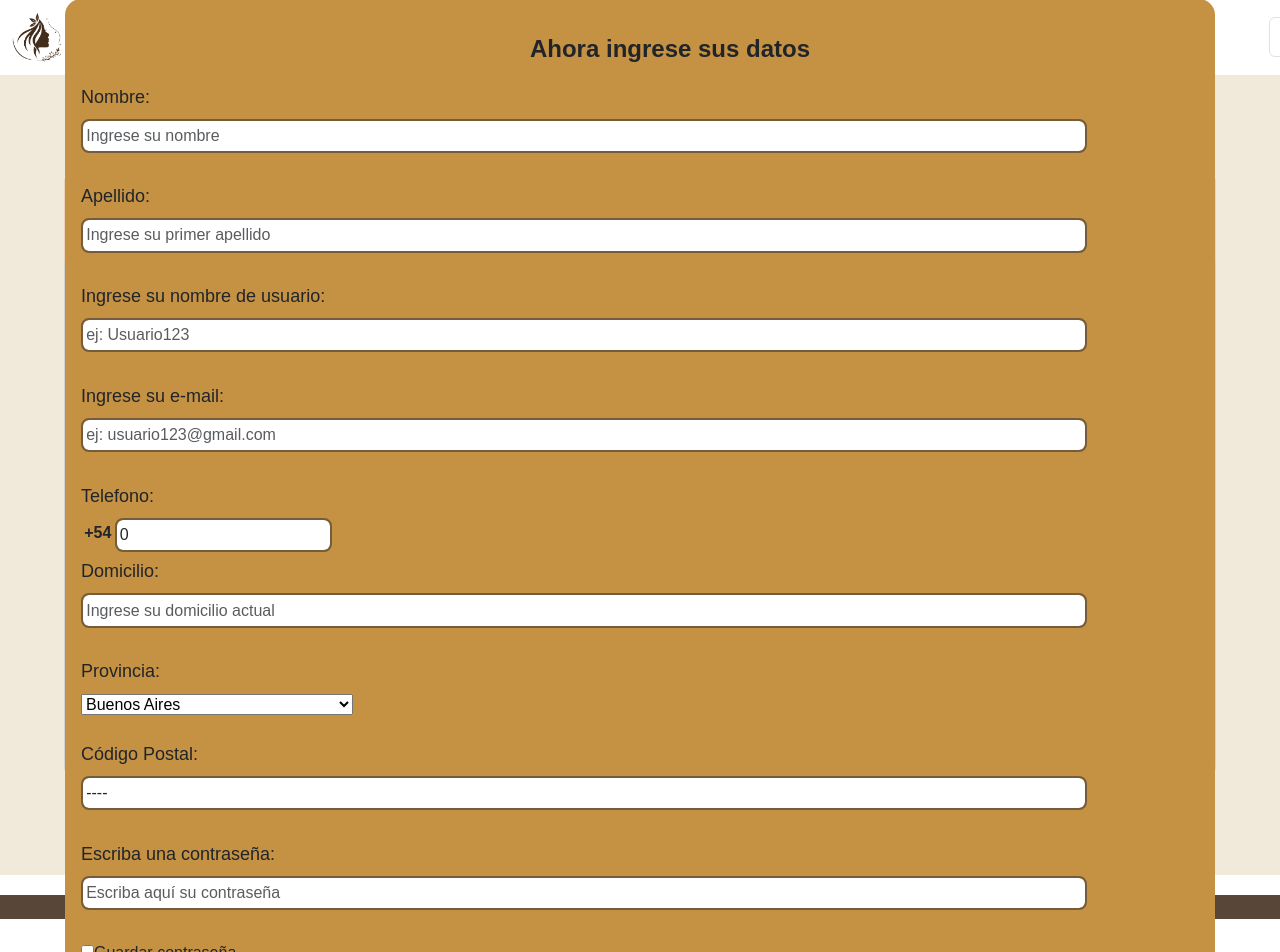
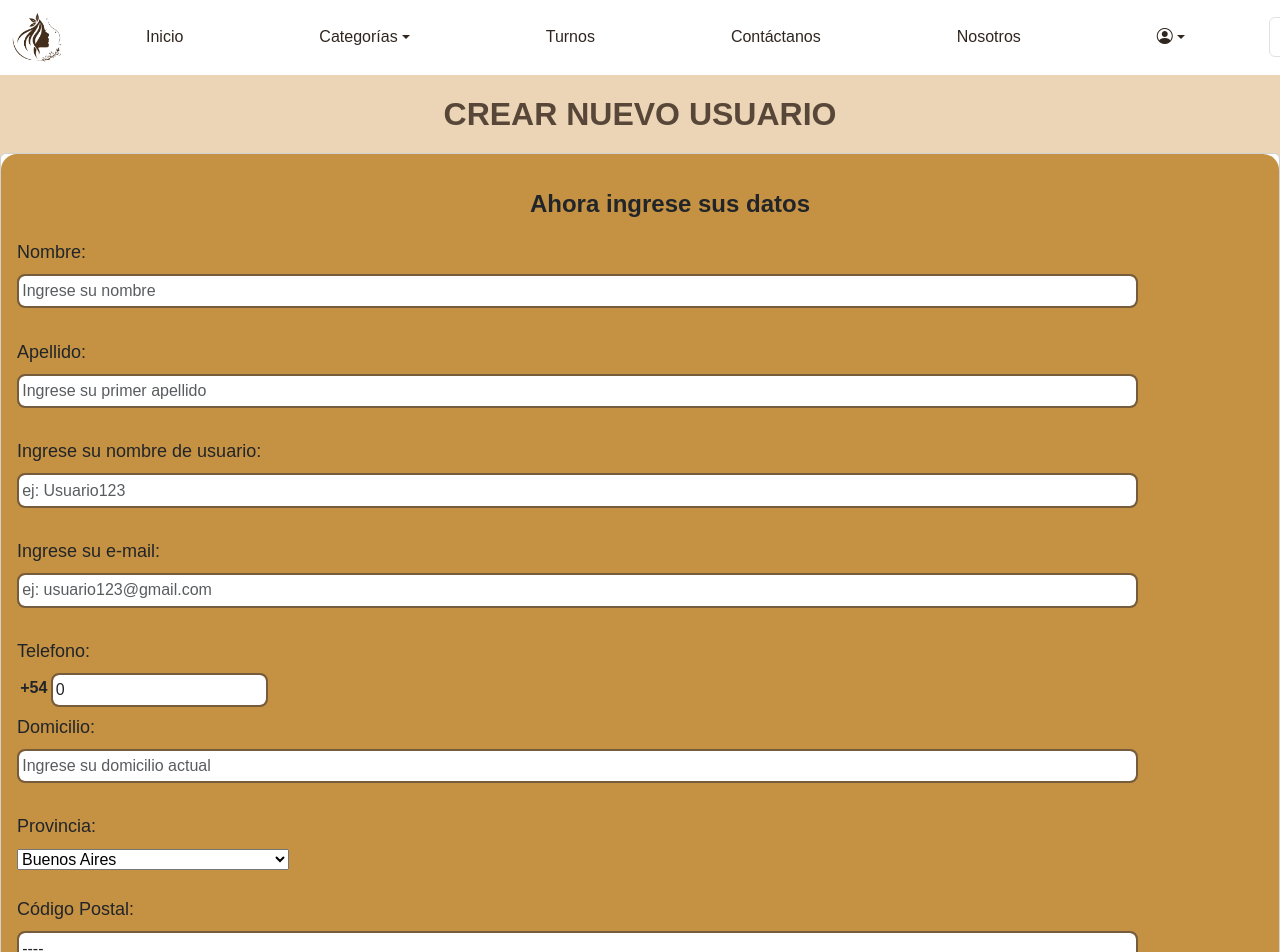
Before and after one commit to SantyMolina98/Spa-Nirvana-React-, a React (Vite) app: page /login/registro in a window 1280 px wide. Shown: the top 952 px of the page. Built offline with nearby package versions, Linux system fonts and the light colour scheme.

Commit message:
mas correcciones de turnos

```diff
--- a/src/App.jsx
+++ b/src/App.jsx
@@ -18,9 +18,9 @@ function App() {
   return (
     <>
     <BrowserRouter>
-    <div className="body-page">
+
       <HeaderComponents/>
-      <main className='main-content'>
+
         <Routes>
           <Route path='/' element={<HomePage/>}/>
           <Route path='/turnos' element={<Turnos/>}/>
@@ -31,9 +31,8 @@ function App() {
           <Route path='/login/registro' element={<Registro/>}/>
           <Route path='*' element={<PaginaError/>}/>
         </Routes>
-        </main>
-      <FooterComponent/>
-      </div>
+        <FooterComponent/>
+
     </BrowserRouter>
     </>
   )
--- a/src/components/footer.jsx
+++ b/src/components/footer.jsx
@@ -101,7 +101,7 @@ function FooterComponent (){
           <a href="https://web.whatsapp.com/" className="visitado" target="_blank"><i className="bi bi-whatsapp"></i></a>
         </div>
       </footer>  */}
-      <footer className='footer-content'>
+      <footer className='d-flex align-content-start flex-wrap footer-content'>
         <p>este es el footer</p>
       </footer>
     </>
--- a/src/pages/Turnos.jsx
+++ b/src/pages/Turnos.jsx
@@ -1,17 +1,17 @@
 import '../App.css';
 import '../styles/turnosPages.css';
-/* import { Link } from 'react-router-dom';
+import { Link } from 'react-router-dom';
 import Fondologinturnos1 from '../assets/Img/Fondologinturnos1.png';
-import TI1 from '../assets/Img/TI1.jpg'; */
+import TI1 from '../assets/Img/TI1.jpg';
 
 function Turnos () {
   return (
-    {/* <div className='MainT'>
+    <div className='MainT'>
     <section className="sectioncombos">
         <h2 id="Texturno">Reserva tu turno</h2>
         <form id="formuselec">
           <div className="input-group">
-            <label className="input-group-text" for="servicio">SERVICIO</label>
+            <label className="input-group-text" htmlFor="servicio">SERVICIO</label>
             <select className="form-select" id="servicio">
               <option defaultValue={'SELECCIONAR SERVICIO'}> SELECCIONAR</option>
               <option value="1">SERVICIO DE MASAJES </option>
@@ -20,7 +20,7 @@ function Turnos () {
             </select>
           </div>
           <div className="input-group">
-            <label className="input-group-text" for="dia">DIA</label>
+            <label className="input-group-text" htmlFor="dia">DIA</label>
             <select className="form-select" id="dia">
               <option defaultValue={'SELECCIONAR DIA'}>SELECCIONAR</option>
               <option value="1">LUNES</option>
@@ -29,7 +29,7 @@ function Turnos () {
             </select>
           </div>
           <div className="input-group mb-3">
-            <label className="input-group-text" for="horario">HORARIO</label>
+            <label className="input-group-text" htmlFor="horario">HORARIO</label>
             <select className="form-select" id="horario">
               <option defaultValue={'SELECCIONAR HORARIO'}>SELECCIONAR</option>
               <option value="1">10 AM</option>
@@ -82,7 +82,7 @@ function Turnos () {
         </div>
       </article>
     </section>
-  </div> */}
+  </div>
   )
 }
 export default Turnos;
```
